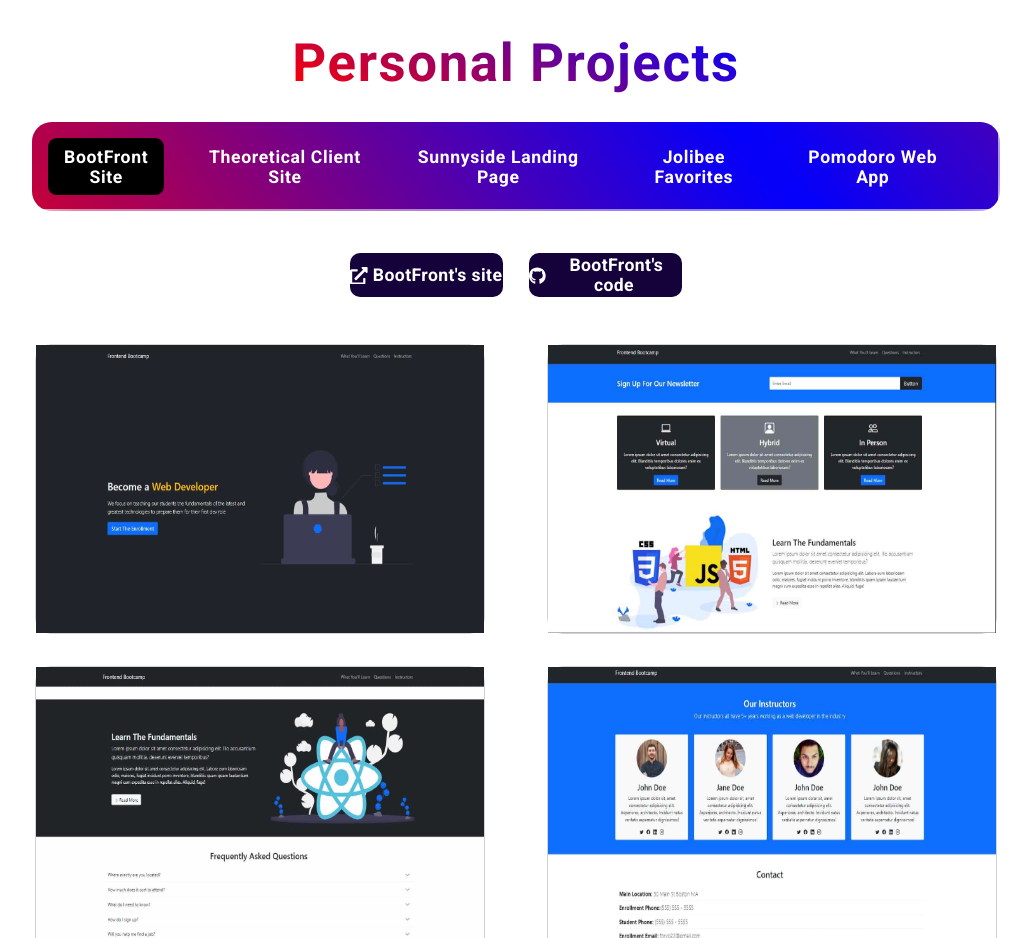
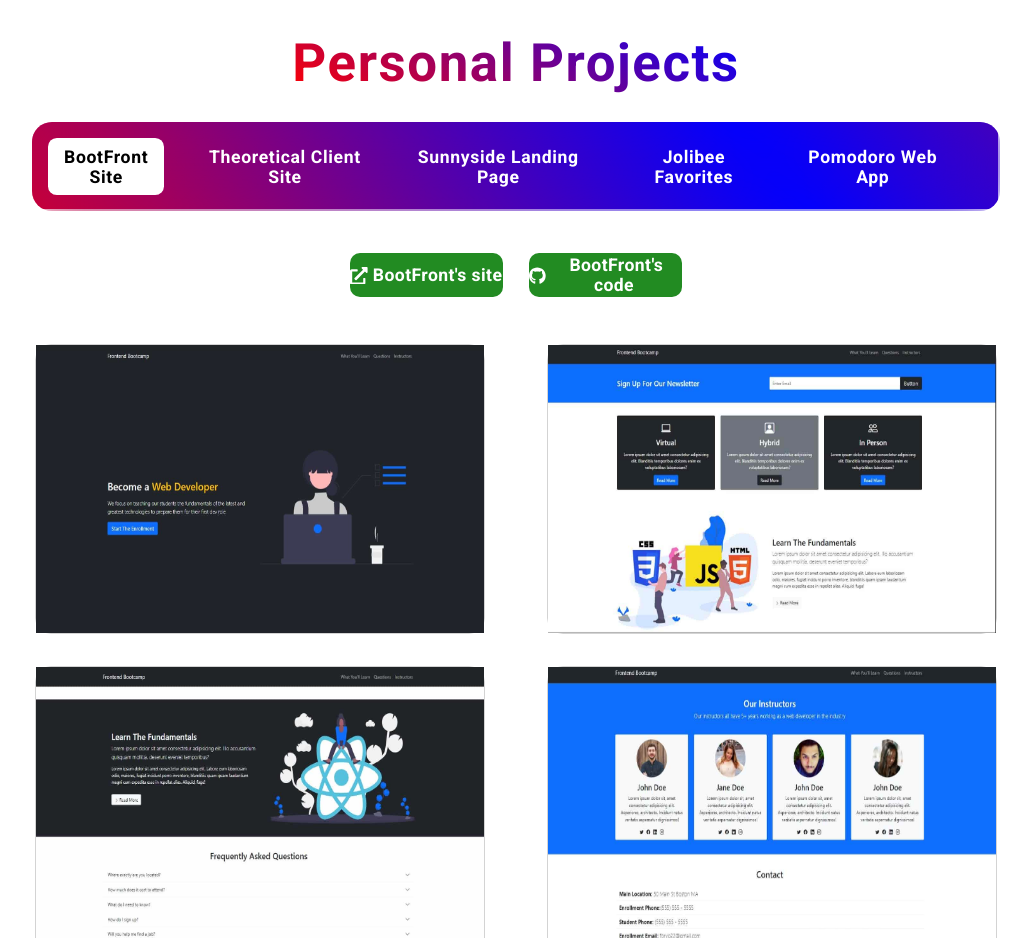
Before and after one commit to vergarapog/myPortofolio, a React (Create React App) app: page / in a window 1280 px wide. Shown: the part 1640-2578 px from the top of the page, without its empty margins (124-1155 px from the left). Built offline with nearby package versions, Linux system fonts and the light colour scheme.

Commit message:
changed portfolio link btn colors

```diff
--- a/src/components/portofolio/Portofolio.jsx
+++ b/src/components/portofolio/Portofolio.jsx
@@ -201,7 +201,8 @@
           y: "0",
           opacity: 1,
           duration: 0.3,
-        }
+        },
+        "<.01"
       )
       .fromTo(
         ".proj-container",
--- a/src/components/portofolio/portofolio.scss
+++ b/src/components/portofolio/portofolio.scss
@@ -414,7 +414,7 @@
         justify-content: center;
         align-items: center;
         text-decoration: none;
-        background-color: $mainColor;
+        background-color: forestgreen;
         color: white;
         // box-shadow: inset 0 0 0 0 $mainColor;
         transition: all 0.3s ease;
--- a/src/components/portofolioList/portofolioList.scss
+++ b/src/components/portofolioList/portofolioList.scss
@@ -15,12 +15,12 @@
   }
 
   &.active {
-    background-color: black;
-    color: white;
+    background-color: white;
+    color: black;
   }
 
   &:hover {
-    background-color: black;
-    color: white;
+    background-color: white;
+    color: black;
   }
 }
```
